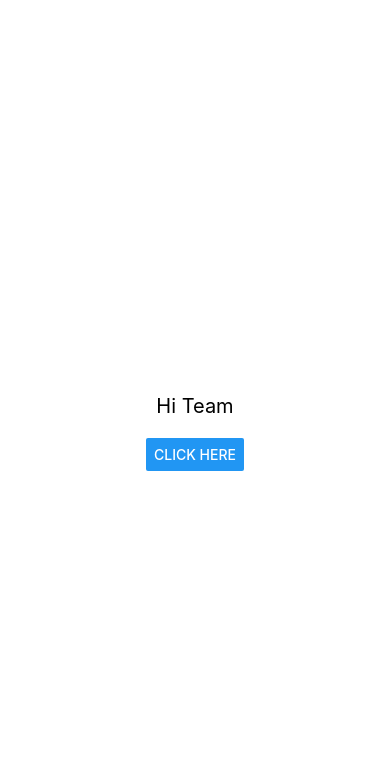
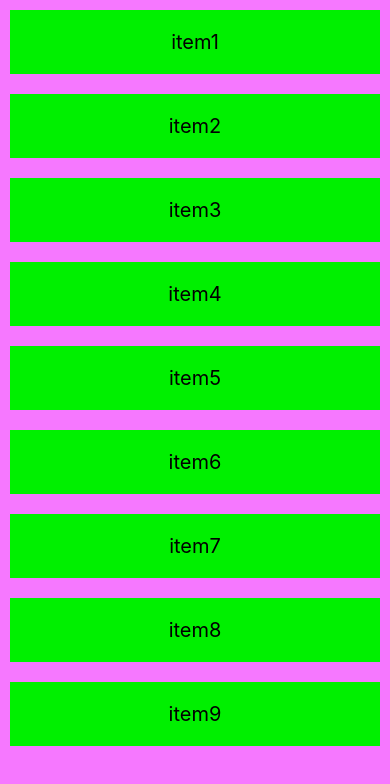
Before and after one commit to peddiraju11/ReactNative_Sample, a React Native app: screen / in a window 390 px wide. Shown: the top 784 px of the page. Built offline with nearby package versions, Linux system fonts and the light colour scheme.

Commit message:
Addec code for scroll view

```diff
--- a/App.js
+++ b/App.js
@@ -1,33 +1,103 @@
-import React from 'react';
+import React, { useState } from 'react';
 import {
-  StyleSheet, View, Text, Button, Linking
+  StyleSheet, View, Text, ScrollView, RefreshControl
 } from 'react-native';
 
 const App = () => {
+
+  const [item, setItems] = useState([
+    { key: 1, value: 'item1' },
+    { key: 2, value: 'item2' },
+    { key: 3, value: 'item3' },
+    { key: 4, value: 'item4' },
+    { key: 5, value: 'item5' },
+    { key: 6, value: 'item6' },
+    { key: 7, value: 'item7' },
+    { key: 8, value: 'item8' },
+    { key: 9, value: 'item9' }
+  ])
+
+  const [isRefreshing, setRefresh] = useState(false)
+
+  const onRefreshScroll = () => {
+    setRefresh(true)
+    setItems([...item, { key: 123, value: '3748' }])
+    setRefresh(false)
+  }
+
   return (
-    <View style={styles.body}>
-      <Text style={styles.text}>Hi Team</Text>
-      <Button style={styles.button} title='Click Here' onPress={() => { Linking.openURL("https://www.youtube.com") }}></Button>
-    </View>
-  );
+    // <View style={styles.body}>
+    /*  { <View style={styles.item1}>
+          <Text style={styles.text}>Item1</Text>
+        </View>
+        <View style={styles.item1}>
+          <Text style={styles.text}>Item2</Text>
+        </View>
+        <View style={styles.item1}>
+          <Text style={styles.text}>Item3</Text>
+        </View>
+        <View style={styles.item1}>
+          <Text style={styles.text}>Item4</Text>
+        </View>
+        <View style={styles.item1}>
+          <Text style={styles.text}>Item5</Text>
+        </View>
+        <View style={styles.item1}>
+          <Text style={styles.text}>Item6</Text>
+        </View>
+        <View style={styles.item1}>
+          <Text style={styles.text}>Item7</Text>
+        </View>
+        <View style={styles.item1}>
+          <Text style={styles.text}>Item8</Text>
+        </View>
+        <View style={styles.item1}>
+          <Text style={styles.text}>Item9</Text>
+        </View> */
+
+    < ScrollView
+      style={styles.body}
+      horizontal={false}
+      refreshControl={
+        <RefreshControl
+          refreshing={isRefreshing}
+          onRefresh={onRefreshScroll}
+          colors={['#F68F33']}
+        />
+      }>
+
+      {
+        item.map((item) => {
+          return (
+            <View style={styles.item1} key={item.key} >
+              <Text style={styles.text}>{item.value}</Text>
+            </View>
+          )
+        })
+      }
+    </ScrollView >
+    // </View >
+    //  );
+  )
 };
 
 const styles = StyleSheet.create({
 
   body: {
-    backgroundColor: '#ffffff',
-    justifyContent: 'center',
-    alignItems: 'center',
-    flex: 1
+    backgroundColor: '#F678FF',
   },
   text: {
     color: '#000000',
     fontSize: 20,
     margin: 20,
+
   },
-  button: {
-    margin: 20,
-  }
+  item1: {
+    backgroundColor: '#00F000',
+    justifyContent: 'center',
+    alignItems: 'center',
+    margin: 10
+  },
 
 });
 
```
